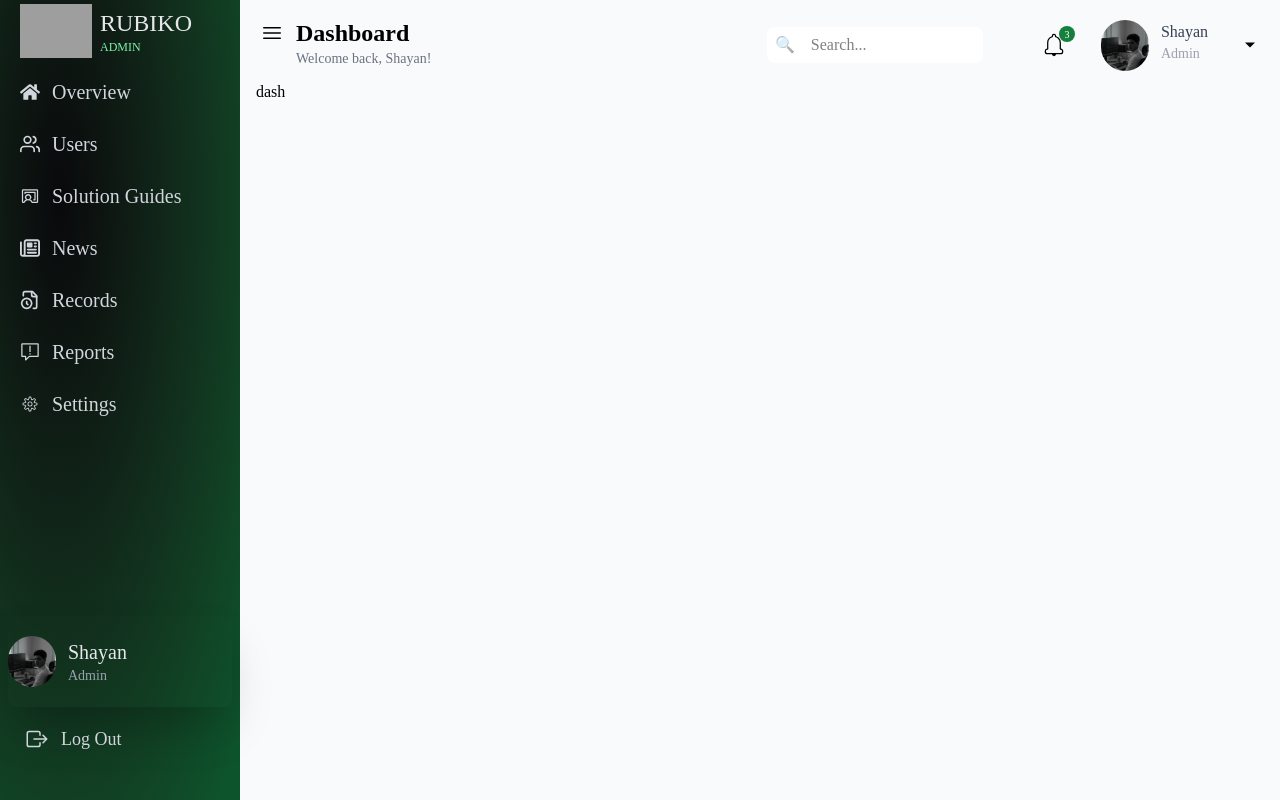
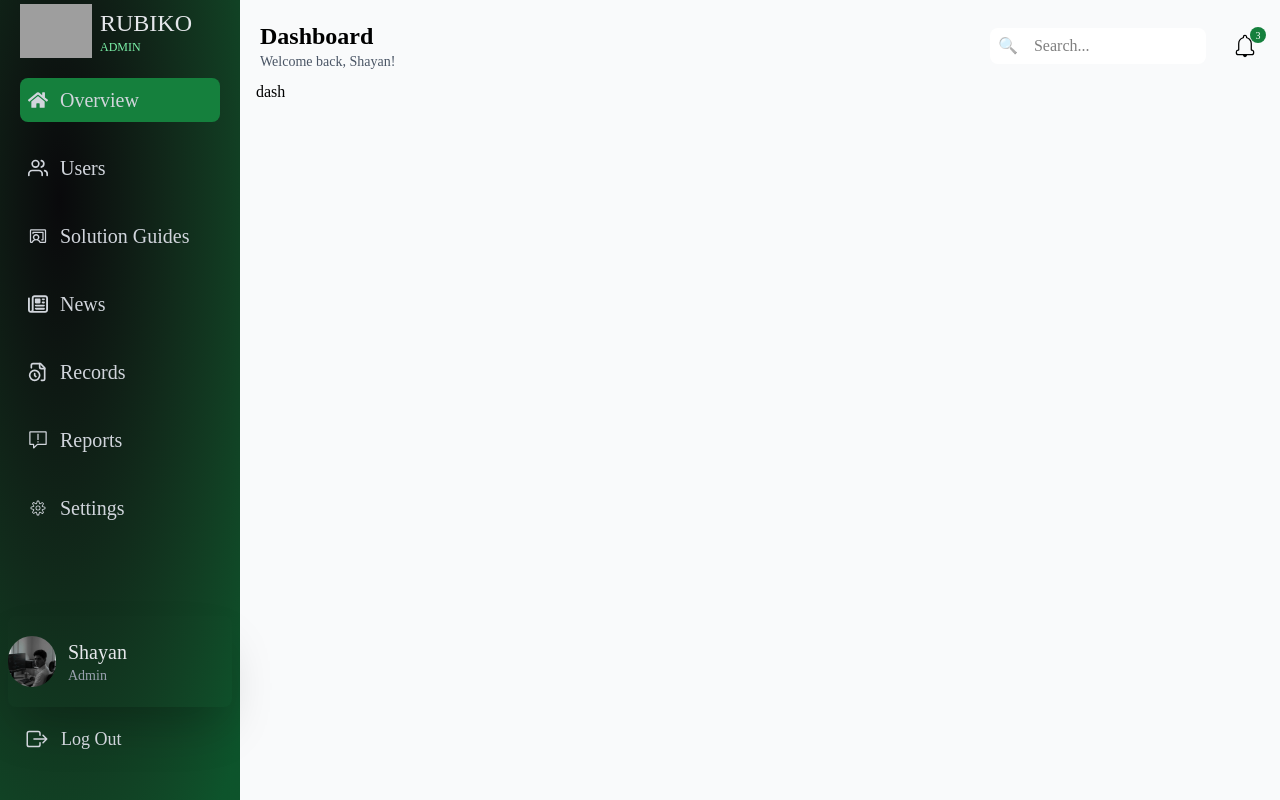
Before and after one commit to shayan-khazaei/Rubiko-web, a React (Vite) app: page /dashboard in a window 1280 px wide. Built offline with nearby package versions, Linux system fonts and the light colour scheme; grey boxes are pictures that could not be loaded.

Commit message:
add admin navigation

```diff
--- a/src/Admin/Components/List.jsx
+++ b/src/Admin/Components/List.jsx
@@ -1,6 +1,17 @@
+import { NavLink } from "react-router-dom";
 
-export default function List({children}) {
+export default function List({ children, to, end }) {
   return (
-    <div className="flex items-center gap-3">{children}</div>
-  )
+    <NavLink
+      to={to}
+      end={end}
+      className={({ isActive }) =>
+        `flex items-center gap-3 px-2 py-2 rounded-lg w-[200px] transition-all duration-75 cursor-pointer hover:bg-green-700 ${
+          isActive ? "bg-green-700" : ""
+        } `
+      }
+    >
+      {children}
+    </NavLink>
+  );
 }
--- a/src/Admin/Components/Navbar.jsx
+++ b/src/Admin/Components/Navbar.jsx
@@ -1,49 +1,29 @@
 // import { FaArrowDownShortWide } from "react-icons/fa6";
 import { CiBellOn } from "react-icons/ci";
-import { HiOutlineBars3 } from "react-icons/hi2";
-import { IoMdArrowDropdown } from "react-icons/io";
 
 export default function Navbar() {
   return (
     <nav className="flex items-center justify-between">
-      <section className="flex gap-3">
-        <HiOutlineBars3 className="text-2xl cursor-pointer" />
-        {/* <FaArrowDownShortWide /> */}
-        <div className="-mt-1">
-          <h2 className="text-2xl font-semibold  ">Dashboard</h2>
-          <h4 className="text-gray-500 text-sm">Welcome back, Shayan!</h4>
-        </div>
+      <section className="flex flex-col">
+        <h2 className="text-2xl font-semibold  ">Dashboard</h2>
+        <h4 className="text-gray-600 text-sm">Welcome back, Shayan!</h4>
       </section>
-      <section className="flex items-center gap-14">
+      <section className="flex items-center gap-6">
         <div>
           <input
             type="text"
             name="searchbox"
             id="searchbox"
             placeholder="🔍    Search..."
-            className=" bg-white px-2 py-1.5 rounded-lg"
+            className=" bg-white px-2 py-1.5 rounded-lg focus:outline-0 focus:border-1 focus:border-green-800"
           />
         </div>
-        <div className="flex items-center gap-8 ">
-          <div className="relative">
-            <CiBellOn className="text-3xl cursor-pointer" />
-            <div className="absolute bottom-4.5 left-5 flex items-center justify-center bg-green-700 text-[10px] text-white w-4 h-4 rounded-full ">
-              3
-            </div>
-          </div>
 
-          <div className="flex gap-3">
-            <img
-              src="/images/mainProfile.jpg"
-              alt="profileImg"
-              className="w-12 rounded-full"
-            />
-            <div>
-              <h2 className="text-gray-700">Shayan</h2>
-              <h4 className="text-sm text-gray-400">Admin</h4>
-            </div>
-          </div>
-          <IoMdArrowDropdown className="text-xl cursor-pointer" />
+        <div className="relative">
+          <CiBellOn className="text-3xl cursor-pointer" />
+          <p className="absolute bottom-4.5 left-5 flex items-center justify-center text-white bg-green-700 text-[10px] w-4 h-4 rounded-full ">
+            3
+          </p>
         </div>
       </section>
     </nav>
--- a/src/Admin/Components/Sidebar.jsx
+++ b/src/Admin/Components/Sidebar.jsx
@@ -18,30 +18,30 @@ export default function Sidebar() {
       </section>
       <section>
         <ul className="flex flex-col gap-6 text-gray-300 text-xl mt-5">
-          <List to="/">
+          <List to="/dashboard" end>
             <FaHome />
             Overview
           </List>
-          <List to="/">
+          <List to="users">
             <FiUsers />
             Users
           </List>
-          <List to="/solution-guides">
+          <List to="solution-guides">
             <PiChalkboardTeacher />
             Solution Guides
           </List>
-          <List to="/history">
+          <List to="news">
             <FaRegNewspaper /> News
           </List>
-          <List to="/brand">
+          <List to="records">
             <LuFileClock />
             Records
           </List>
-          <List to="/news-events-more">
+          <List to="reports">
             <VscReport />
             Reports
           </List>
-          <List to="/news-events-more">
+          <List to="settings">
             <CiSettings />
             Settings
           </List>
--- a/src/App.jsx
+++ b/src/App.jsx
@@ -19,6 +19,11 @@ import ProtectedRoute from "./Features/ProtectedRoute";
 import AdminLayout from "./Admin/Components/AdminLayout";
 import Dashboard from "./Admin/Pages/Dashboard/Dashboard";
 import Users from "./Admin/Pages/Users/Users";
+import SolutionGuide from "./Admin/Pages/SolutionGuides/SolutionGuides";
+import AdminNews from "./Admin/Pages/News/News";
+import Records from "./Admin/Pages/Records/Records";
+import Reports from "./Admin/Pages/Reports/Reports";
+import Settings from "./Admin/Pages/Settings/Settings";
 
 export default function App() {
   return (
@@ -59,6 +64,11 @@ export default function App() {
         <Route path="/dashboard" element={<AdminLayout />}>
           <Route index element={<Dashboard />} />
           <Route path="users" element={<Users />} />
+          <Route path="solution-guides" element={<SolutionGuide />} />
+          <Route path="news" element={<AdminNews />} />
+          <Route path="records" element={<Records />} />
+          <Route path="reports" element={<Reports />} />
+          <Route path="settings" element={<Settings />} />
         </Route>
       </Routes>
     </>
```
